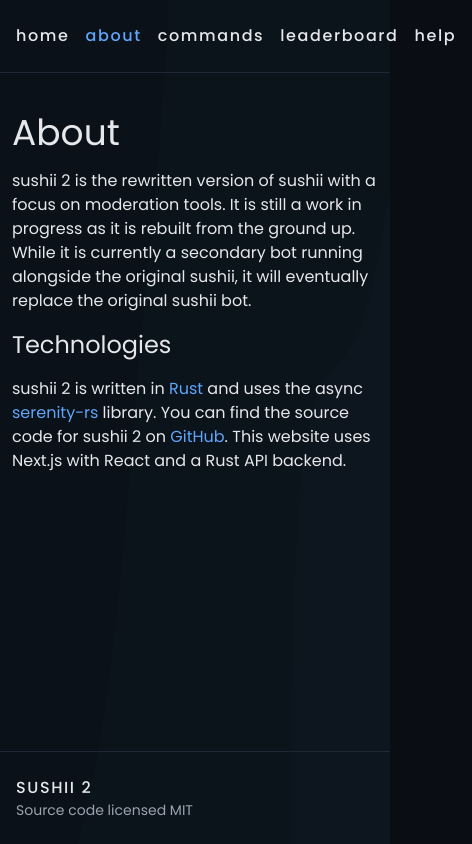
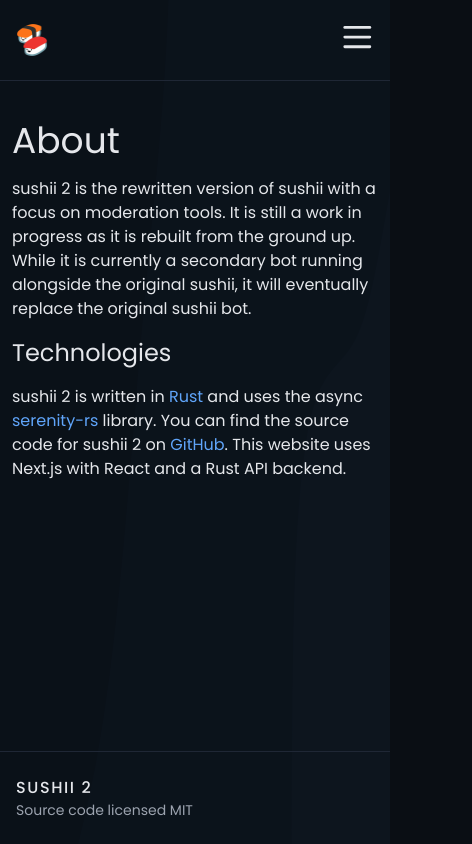
Before and after one commit to sushiibot/sushii-web, a Next.js app: page /about in a window 390 px wide. Shown: the whole page, 472 px wide, since content can reach past the window. Built offline with nearby package versions, Linux system fonts and the light colour scheme; what @tailwindcss/typography would draw is missing.

Commit message:
feat: Add responsive navbar and basic animation

```diff
--- /dev/null
+++ b/components/MenuToggle.tsx
@@ -0,0 +1,42 @@
+import { motion, SVGMotionProps } from "framer-motion";
+
+const Path = (props: SVGMotionProps<SVGPathElement>) => (
+    <motion.path
+        fill="transparent"
+        strokeWidth="2"
+        stroke="currentColor"
+        strokeLinecap="round"
+        {...props}
+    />
+);
+
+interface MenuToggleProps {
+    toggle: () => void;
+}
+
+export const MenuToggle = ({ toggle }: MenuToggleProps) => (
+    <button onClick={toggle} className="sm:hidden">
+        <svg className="h-8 w-8 inline-block" viewBox="0 0 23 23">
+            <Path
+                variants={{
+                    closed: { d: "M 2 2.5 L 20 2.5" },
+                    open: { d: "M 3 16.5 L 17 2.5" },
+                }}
+            />
+            <Path
+                d="M 2 9.423 L 20 9.423"
+                variants={{
+                    closed: { opacity: 1 },
+                    open: { opacity: 0 },
+                }}
+                transition={{ duration: 0.1 }}
+            />
+            <Path
+                variants={{
+                    closed: { d: "M 2 16.346 L 20 16.346" },
+                    open: { d: "M 3 2.5 L 17 16.346" },
+                }}
+            />
+        </svg>
+    </button>
+);
--- a/components/Nav.tsx
+++ b/components/Nav.tsx
@@ -1,8 +1,30 @@
 import Link from "next/link";
 import { useRouter } from "next/router";
+import { useState } from "react";
+import { MenuToggle } from "./MenuToggle";
+import { motion } from "framer-motion";
+
+const linksVariants = {
+    open: {
+        transition: { staggerChildren: 0.05, delayChildren: 0 },
+    },
+    closed: {
+        transition: { staggerChildren: 0.05, staggerDirection: -1 },
+    },
+};
+
+const linkVariants = {
+    open: {
+        y: 0,
+        opacity: 1,
+    },
+    closed: {
+        y: 20,
+        opacity: 0,
+    },
+};
 
 const links = [
-    { href: "/", label: "Home" },
     { href: "/about", label: "About" },
     { href: "/commands", label: "Commands" },
     { href: "/leaderboard", label: "Leaderboard" },
@@ -11,24 +33,63 @@
 
 export default function Nav() {
     const { pathname } = useRouter();
+    const [visible, setVisible] = useState(false);
+
+    const toggleVisible = () => {
+        setVisible(!visible);
+    };
 
     return (
         <div className="border-b border-gray-800">
             <header className="max-w-screen-lg mx-auto px-4">
-                <nav className="py-6 transition-colors text-md font-medium lowercase tracking-widest">
-                    {links.map(({ href, label }) => (
-                        <Link key={`${href}${label}`} href={href}>
+                <motion.nav
+                    initial={false}
+                    className="py-6 sm:flex sm:items-center"
+                    animate={visible ? "open" : "closed"}
+                >
+                    <div className="flex items-center justify-between">
+                        <Link href="/">
+                            <img
+                                className="h-8 w-8 inline-block"
+                                src="/images/sushii2.png"
+                            />
+                        </Link>
+                        <MenuToggle toggle={() => toggleVisible()} />
+                    </div>
+                    <motion.ul
+                        className={
+                            "flex flex-wrap sm:items-center flex-col sm:flex-row \
+                            transition-colors text-md font-medium \
+                            lowercase tracking-widest" +
+                            (visible ? " mt-4 sm:mt-0" : "")
+                        }
+                        variants={linksVariants}
+                    >
+                        {links.map(({ href, label }, i) => (
+                            <motion.li
+                                key={`${href}${label}`}
+                                variants={linkVariants}
+                            >
+                                <Link href={href}>
                                     <a
                                         className={
-                                    "dib text-gray-200 hover:text-blue-400 mr-4" +
-                                    (pathname == href ? " text-blue-400" : "")
+                                            "text-gray-200 hover:text-blue-400 mx-2 sm:mx-4" +
+                                            (pathname == href
+                                                ? " text-blue-400"
+                                                : " ") +
+                                            (visible
+                                                ? " inline-block py-2 sm:py-0"
+                                                : " hidden sm:inline-block")
                                         }
+                                        onClick={() => setVisible(false)}
                                     >
                                         {label}
                                     </a>
                                 </Link>
+                            </motion.li>
                         ))}
-                </nav>
+                    </motion.ul>
+                </motion.nav>
             </header>
         </div>
     );
```
Lines whose indentation alone changed are shown as unchanged.
